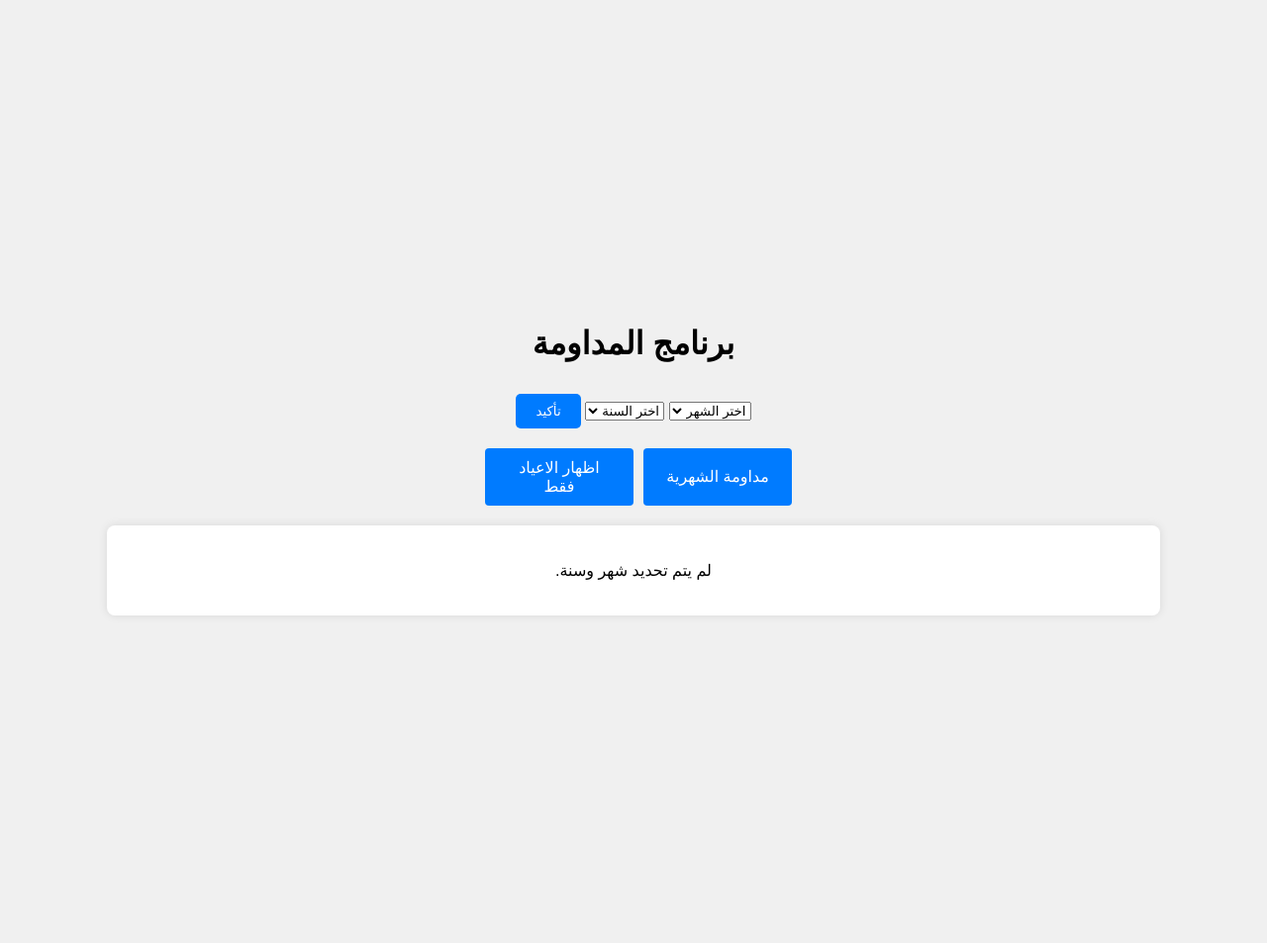
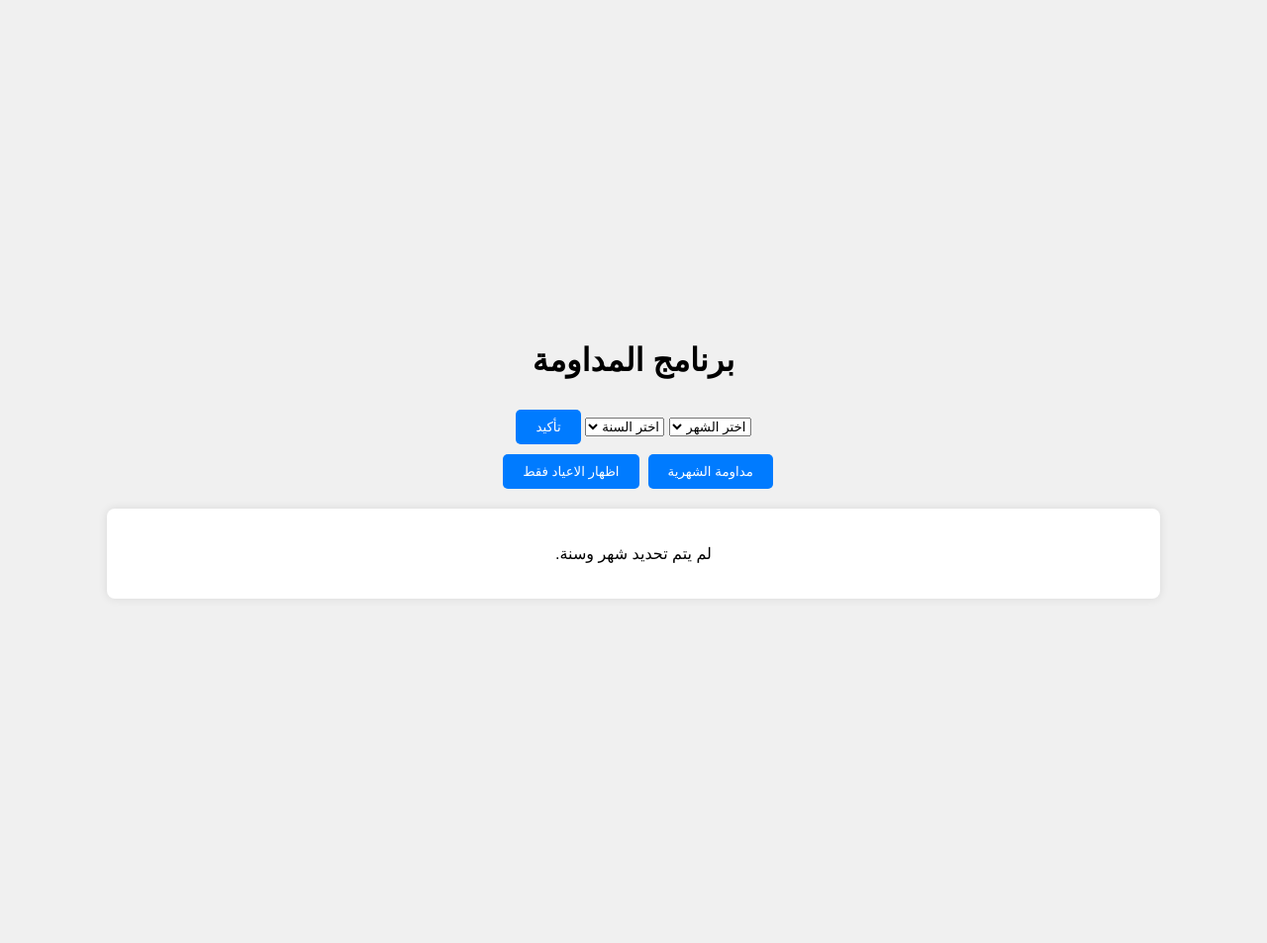
Before and after one commit to brahimi-akram/gestion_permanence, a Django app: page /afficher_affectation/ in a window 1280 px wide. Shown: the part 103-1056 px from the top of the page at 99% size. After the commit the page ends 708 px from the top, so only its background shows below. Run offline with Django 5.2, Linux system fonts and the light colour scheme; data comes from the database, SQL or seed files in the repository; both versions use the stored data as it was after the commit.

Commit message:
prototype 1.5

```diff
--- a/main/templates/afficher_affectation.html
+++ b/main/templates/afficher_affectation.html
@@ -13,10 +13,11 @@
             justify-content: center;
             align-items: center;
             height: 100vh;
-            margin: 0;
+            margin: auto;
             direction: rtl; /* Ensures text is aligned right to left */
-            padding-top: 10%;
-            padding-bottom: 10%;
+            margin-top: 8%;
+            padding-top: 2%;
+
         }
         .homenavbar {
             background-color: #007bff;
@@ -56,7 +57,8 @@
         th {
             background-color: #f4f4f4;
         }
-        .confirm-btn {
+
+        .confirm-btn, .btn {
             background-color: #007bff;
             color: white;
             border: none;
@@ -64,34 +66,9 @@
             cursor: pointer;
             border-radius: 5px;
             margin-top: 10px;
-
         }
-        .confirm-btn:hover {
+        .confirm-btn:hover, .btn:hover {
             background-color: #0056b3;
-        }
-        .btn {
-            display: block;
-            width: 100%;
-            padding: 10px 20px;
-            font-size: 16px;
-            color: #fff;
-            background-color: #007bff;
-            text-align: center;
-            text-decoration: none;
-            border-radius: 4px;
-            transition: background-color 0.3s;
-            margin-top: 20px;
-            border: none;
-            max-width: 300px; /* Limiter la largeur du bouton pour les grands écrans */
-            margin-left: auto;
-            margin-right: auto;
-            cursor: pointer; /* Change le curseur en pointeur */
-            margin-left: 10px;
-
-        }
-
-        .btn:hover {
-            background-color: #0056b3; /* Couleur de fond plus sombre au survol */
         }
         .container {
             width: 80%;
@@ -102,12 +79,45 @@
             text-align: center;
             margin-top: 20px;
         }
+        #confirm-btn, #btn {
+            background-color: #007bff;
+            color: white;
+            border: none;
+            padding: 10px 20px;
+            cursor: pointer;
+            border-radius: 5px;
+            margin-top: 10px;
+            margin-left: 9px;
+        }
+        #confirm-btn:hover, #btn:hover {
+            background-color: #0056b3;
+        }
+        @media print {
+            .no-print {
+                display: none !important; /* Cache les éléments avec la classe 'no-print' */
+            }
+            table {
+                width: 100%;
+                border-collapse: collapse;
+            }
+            th, td {
+                border: 1px solid black;
+                padding: 8px;
+                text-align: left;
+            }
+            th {
+                background-color: #f2f2f2;
+            }
+        }
+        @page {
+            size: auto;
+            margin: 0mm;
+        }
 
         /* Media queries for responsiveness */
         @media only screen and (max-width: 768px) {
-            body{
+            body {
                 padding-top: 350px;
-
             }
             h1, h2 {
                 margin-top: 20px; /* Adjust margin for smaller screens */
@@ -120,12 +130,12 @@
 </head>
 <body>
     <div class="homenavbar">
-        <a href="{% url 'home' %}">الصفحة الرئيسية</a>
+        <a href="{% url 'home' %}" class="no-print">الصفحة الرئيسية</a>
     </div>
     <h1>برنامج المداومة</h1>
-    <form id="filterForm" action="{% url 'afficher affectation' %}" method="POST">
+    <form id="filterForm" action="{% url 'afficher affectation' %}" method="POST" class="no-print">
         {% csrf_token %}
-        <select name="month" id="month" required>
+        <select name="month" id="month" required class="no-print">
             <option value="" disabled selected>اختر الشهر</option>
             <option value="1">جانفي</option>
             <option value="2">فيفري</option>
@@ -140,7 +150,7 @@
             <option value="11">نوفمبر</option>
             <option value="12">ديسمبر</option>
         </select>
-        <select name="year" id="year" required>
+        <select name="year" id="year" required class="no-print">
             <option value="" disabled selected>اختر السنة</option>
             {% for year in years %}
                 <option value="{{ year }}">{{ year }}</option>
@@ -150,15 +160,13 @@
         <button type="submit" class="confirm-btn">تأكيد</button>
     </form>
     <div style="display: flex;">
-        <button onclick ="change('all')" class = 'btn'>مداومة الشهرية</button>
-        <button onclick = "change('holidays')" class = 'btn'> اظهار الاعياد فقط</button>
+        <button onclick="change('all')" id='btn' class="no-print">مداومة الشهرية</button>
+        <button onclick="change('holidays')" id='btn' class="no-print"> اظهار الاعياد فقط</button>
     </div>
     <div class="container">
-
-
         {% if selected_month and selected_year %}
             <h2>برنامج المداومة لشهر {{ selected_month }} {{ selected_year }}</h2>
-        <div id ="all"  style = "display: block;"  >
+            <div id="all" style="display: block;">
                 <div class="cadre">
                     <table>
                         <thead>
@@ -177,13 +185,12 @@
                                         {% if forloop.first %}
                                         <td rowspan="{{ affectations.count }}">{{ day }}</td>
                                         {% endif %}
-
                                         <td>{{ affectation.cadre }}</td>
                                         <td>{{ affectation.cadre.poste }}</td>
                                         <td>{{ affectation.heure_debut|date:"H:i" }} سا - {{ affectation.heure_fin|date:"H:i" }} سا</td>
                                     </tr>
                                     {% endfor %}
-                            {% else  %}
+                                    {% else %}
                                     <tr>
                                         <td rowspan="1">{{ day }}</td>
                                         <td></td>
@@ -191,13 +198,16 @@
                                         <td></td>
                                     </tr>
                                 {% endif %}
-
                             {% endfor %}
                         </tbody>
                     </table>
                 </div>
+                <div>
+                    <button class="btn no-print" onclick="sendEmail()">إرسال بريد إلكتروني جماعي</button>
+                    <button class="no-print" onclick="window.print()" id ="btn">طباعة</button>
                 </div>
-        <div id = "holidays" style="display: none; "  >
+            </div>
+            <div id="holidays" style="display: none;">
                 <div class="cadre">
                     <table>
                         <thead>
@@ -210,20 +220,19 @@
                         </thead>
                         <tbody>
                             {% for day, affectations in grouped_affectations.items %}
-                        {% if day.description  == True %}
+                                {% if day.description == True %}
                                 {% if affectations %}
                                 {% for affectation in affectations %}
                                 <tr>
                                     {% if forloop.first %}
                                     <td rowspan="{{ affectations.count }}">{{ day }}</td>
                                     {% endif %}
-
                                     <td>{{ affectation.cadre }}</td>
                                     <td>{{ affectation.cadre.poste }}</td>
                                             <td>{{ affectation.heure_debut|date:"H:i" }} سا - {{ affectation.heure_fin|date:"H:i" }} سا</td>
+                                        </tr>
                                         {% endfor %}
-                            </tr>
-                            {% else  %}
+                                    {% else %}
                                         <tr>
                                             <td rowspan="1">{{ day }}</td>
                                             <td></td>
@@ -232,36 +241,44 @@
                                         </tr>
                                         {% endif %}
                                 {% endif %}
-
                                 {% endfor %}
                         </tbody>
                     </table>
                 </div>
+                <div>
+                    <button class="no-print" id="btn" onclick="sendEmail_holiday()">إرسال بريد إلكتروني جماعي</button>
+                    <button class="no-print" onclick="window.print()" id ="btn">Imprimer</button>
                 </div>
-
+            </div>
         {% else %}
             <p>لم يتم تحديد شهر وسنة.</p>
         {% endif %}
     </div>
 
     <script>
-      function change (id)
-      {
-        var display = document.getElementById(id)
-            console.log(display)
-            display.style.display ='block';
-        if (id === 'all')
-        {
-            var hide = document.getElementById('holidays');
-
-        }
-        else{
-            var hide = document.getElementById('all');
-        }
-        hide.style.display  = 'none';
+        function sendEmail() {
+            var emails = "{{ email_string }}"; // Utiliser la chaîne d'emails séparée par des virgules
+            var subject = "Votre sujet ici";
+            var body = "Votre message ici";
+            var mailto_link = "mailto:" + emails + "?subject=" + encodeURIComponent(subject) + "&body=" + encodeURIComponent(body);
+            window.location.href = mailto_link;
         }
 
+        function sendEmail_holiday() {
+            var emails = "{{ email_string_holidays }}"; // Utiliser la chaîne d'emails séparée par des virgules
+            var subject = "Votre sujet ici";
+            var body = "Votre message ici";
+            var mailto_link = "mailto:" + emails + "?subject=" + encodeURIComponent(subject) + "&body=" + encodeURIComponent(body);
+            window.location.href = mailto_link;
+        }
+
+        function change(id) {
+            var display = document.getElementById(id);
+            console.log(display);
+            display.style.display = 'block';
+            var hide = (id === 'all') ? document.getElementById('holidays') : document.getElementById('all');
+            hide.style.display = 'none';
+        }
     </script>
-
 </body>
 </html>
--- a/main/views.py
+++ b/main/views.py
@@ -188,15 +188,25 @@ def afficher_affectation(request):
     permanences = Permanence.objects.filter(date_debut__month=month, date_debut__year=year).order_by('date_debut')
 
     grouped_affectations = {}
+    liste_email = []
+    liste_email_holiday =[]
     for perma in permanences :
-        grouped_affectations[perma] = Affectation.objects.filter(permanence = perma)
-
+        affectations = Affectation.objects.filter(permanence=perma)
+        grouped_affectations[perma] = affectations
+        for affectation in affectations:
+            liste_email.append(affectation.cadre.email)
+            if perma.description:
+                liste_email_holiday.append(affectation.cadre.email)
+    email_string_holidays = ",".join(liste_email_holiday)
+    email_string = ",".join(liste_email)  # Convertir la liste en chaîne séparée par des virgules
     month_name = month_names.get(month, "")  # Get the month name from the dictionary
+    print(email_string_holidays)
     context = {
         'years': years,
         'grouped_affectations': grouped_affectations,
         'selected_month': month_name,  # Use the month name
         'selected_year': year,
-
+        'email_string': email_string,
+        'email_string_holidays':email_string_holidays
     }
     return render(request, 'afficher_affectation.html', context)
```
Also changed, not shown: main/templates/afficher_liste.html (+3 -10 lines), db.sqlite3. Lines whose indentation alone changed are shown as unchanged.
